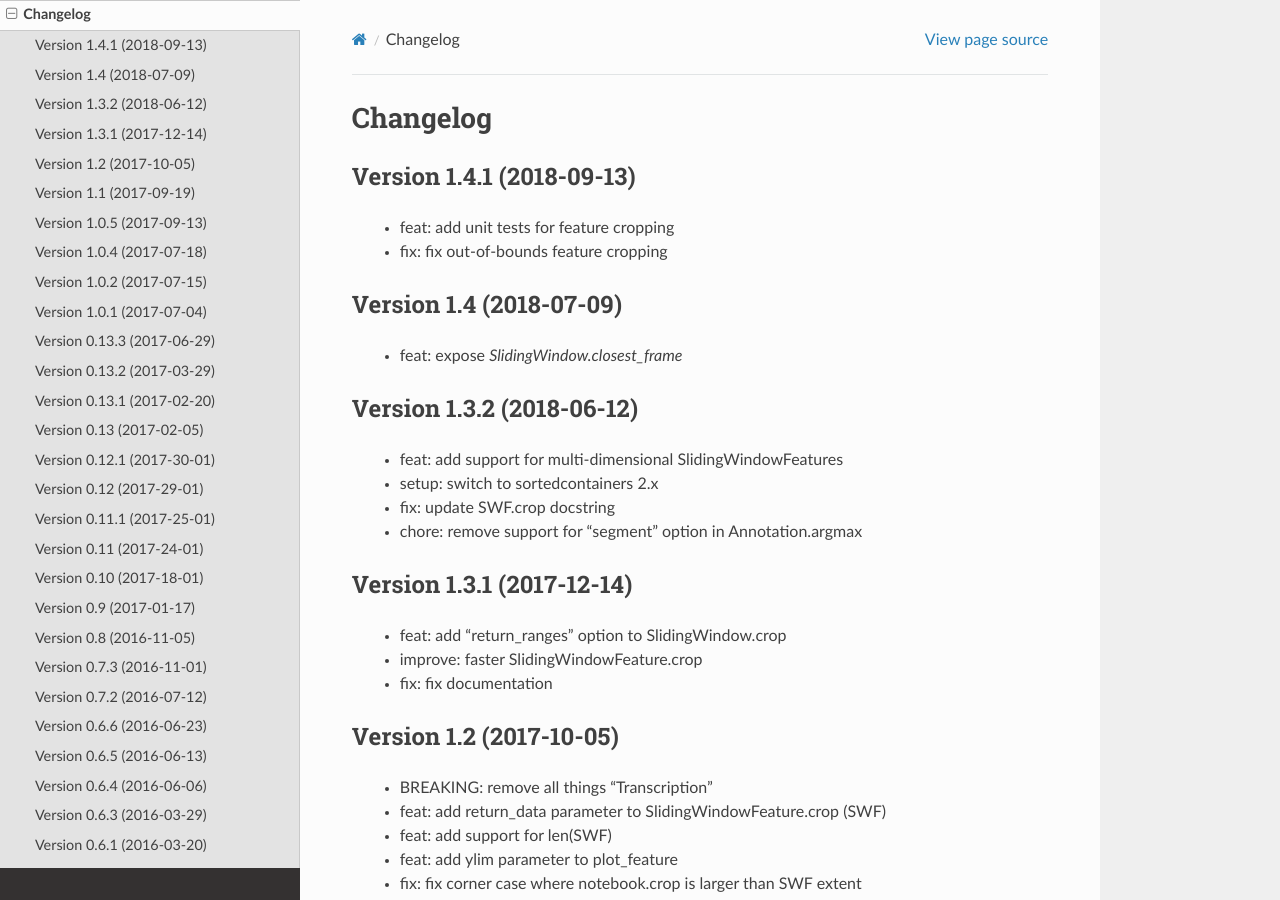
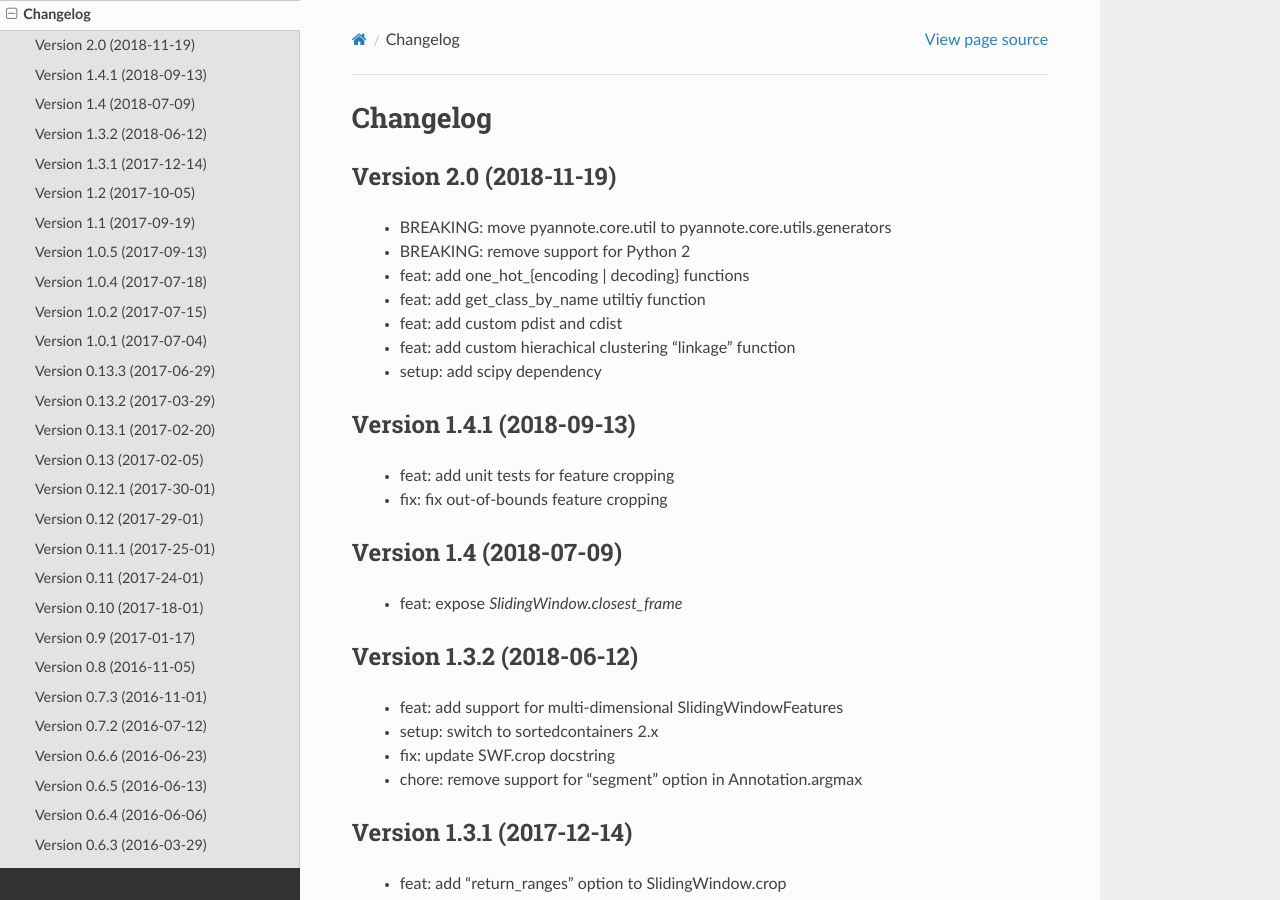
Before and after one commit to pyannote/pyannote-core, a Sphinx documentation site: the page built from doc/source/changelog.rst, in a window 1280 px wide and 900 px high. Built offline with Sphinx 7.4.7 and the Read the Docs theme 2.0.0, drawn with Linux system fonts in a browser that asks for light colours.

Commit message:
doc: update changelog

```diff
--- a/doc/source/changelog.rst
+++ b/doc/source/changelog.rst
@@ -1,6 +1,17 @@
 #########
 Changelog
 #########
+
+Version 2.0 (2018-11-19)
+~~~~~~~~~~~~~~~~~~~~~~~~
+
+ - BREAKING: move pyannote.core.util to pyannote.core.utils.generators
+ - BREAKING: remove support for Python 2
+ - feat: add one_hot_{encoding | decoding} functions
+ - feat: add get_class_by_name utiltiy function
+ - feat: add custom pdist and cdist
+ - feat: add custom hierachical clustering "linkage" function
+ - setup: add scipy dependency
 
 Version 1.4.1 (2018-09-13)
 ~~~~~~~~~~~~~~~~~~~~~~~~~~
```
